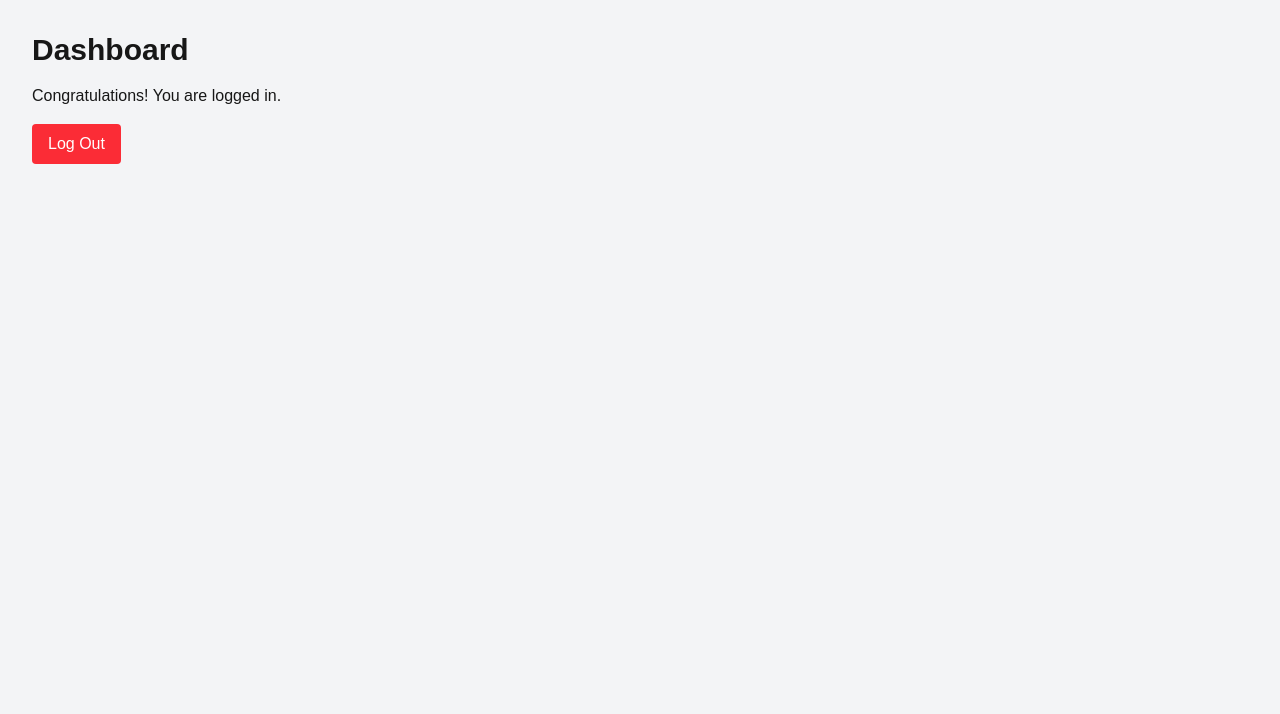
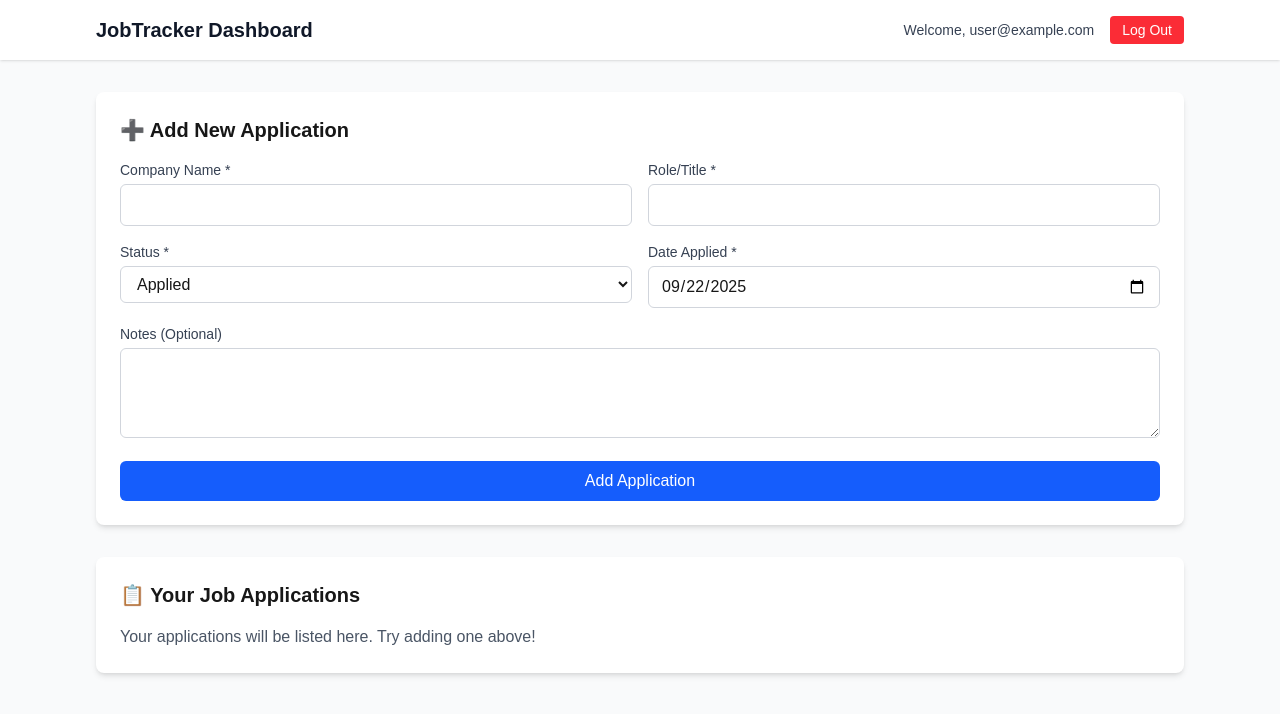
Before and after one commit to sunadi02/job-application-tracker, a Next.js app: page /dashboard in a window 1280 px wide. Shown: the top 714 px of the page. Built offline with nearby package versions, Linux system fonts and the light colour scheme; no server answers; sample sign-in values are in the browser's storage.

Commit message:
Initial commit

```diff
--- a/src/app/dashboard/page.tsx
+++ b/src/app/dashboard/page.tsx
@@ -1,21 +1,23 @@
-// src/app/dashboard/page.tsx
+
 'use client';
 
-import { useEffect } from 'react';
+import { useEffect, useState } from 'react';
 import { useRouter } from 'next/navigation';
 import { onAuthStateChanged, signOut } from 'firebase/auth';
-// Use the relative path for now to avoid any alias issues
-import { auth } from '../../lib/firebase';
+import { auth } from '@/lib/firebase';
+import AddApplicationForm from '@/components/AddApplicationForm';
 
 export default function Dashboard() {
   const router = useRouter();
+  const [userEmail, setUserEmail] = useState('');
 
   useEffect(() => {
     const unsubscribe = onAuthStateChanged(auth, (user) => {
       if (!user) {
         router.push('/login');
       } else {
-        console.log("User is logged in:", user.email);
+        console.log('User is logged in:', user.email);
+        setUserEmail(user.email || '');
       }
     });
     return () => unsubscribe();
@@ -30,17 +32,36 @@ export default function Dashboard() {
     }
   };
 
-  // SIMPLE UI FOR TESTING
   return (
-    <div className="min-h-screen bg-gray-100 p-8">
-      <h1 className="text-3xl font-bold mb-4">Dashboard</h1>
-      <p className="mb-4">Congratulations! You are logged in.</p>
-      <button
-        onClick={handleLogout}
-        className="bg-red-500 text-white px-4 py-2 rounded"
-      >
-        Log Out
-      </button>
+    <div className="min-h-screen bg-gray-50">
+      {/* Header */}
+      <header className="bg-white shadow-sm">
+        <div className="max-w-6xl mx-auto px-4 sm:px-6 lg:px-8 py-4 flex justify-between items-center">
+          <h1 className="text-xl font-semibold text-gray-900">JobTracker Dashboard</h1>
+          <div className="flex items-center space-x-4">
+            <p className="text-sm text-gray-700">Welcome, {userEmail}</p>
+            <button
+              onClick={handleLogout}
+              className="text-sm bg-red-500 hover:bg-red-600 text-white py-1 px-3 rounded"
+            >
+              Log Out
+            </button>
+          </div>
+        </div>
+      </header>
+
+      {/* Main Content */}
+      <main className="max-w-6xl mx-auto px-4 sm:px-6 lg:px-8 py-8">
+        {/* Add New Application Form */}
+        <AddApplicationForm />
+
+
+        <div className="bg-white p-6 rounded-lg shadow-md">
+          <h2 className="text-xl font-semibold mb-4">📋 Your Job Applications</h2>
+          <p className="text-gray-600">Your applications will be listed here. Try adding one above!</p>
+
+        </div>
+      </main>
     </div>
   );
 }
--- a/src/app/login/page.tsx
+++ b/src/app/login/page.tsx
@@ -1,4 +1,4 @@
-// src/app/login/page.tsx
+
 'use client';
 
 import { useState } from 'react';
@@ -20,15 +20,19 @@ export default function Login() {
     setError('');
 
     try {
-      // 1. Sign in the user with Firebase Auth
+
       const userCredential = await signInWithEmailAndPassword(auth, email, password);
       console.log('User logged in:', userCredential.user);
 
-      // 2. Redirect to the dashboard
+
       router.push('/dashboard');
-    } catch (error: any) {
+    } catch (error: unknown) {
       console.error('Error logging in:', error);
-      setError(error.message || 'Failed to sign in. Please check your credentials.');
+      if (error instanceof Error) {
+        setError(error.message);
+      } else {
+        setError('Failed to sign in. Please check your credentials.');
+      }
     } finally {
       setIsLoading(false);
     }
--- /dev/null
+++ b/src/components/AddApplicationForm.tsx
@@ -0,0 +1,145 @@
+// src/components/AddApplicationForm.tsx
+'use client';
+
+import { useState } from 'react';
+import { addDoc, collection } from 'firebase/firestore';
+import { db, auth } from '@/lib/firebase'; // Use your correct import path
+import { JobApplication } from '@/types'; // Use your correct import path
+
+export default function AddApplicationForm() {
+  const [company, setCompany] = useState('');
+  const [role, setRole] = useState('');
+  const [status, setStatus] = useState<JobApplication['status']>('Applied');
+  const [appliedDate, setAppliedDate] = useState(new Date().toISOString().split('T')[0]); // Default to today
+  const [note, setNote] = useState('');
+  const [isLoading, setIsLoading] = useState(false);
+
+  const handleSubmit = async (e: React.FormEvent) => {
+    e.preventDefault();
+    setIsLoading(true);
+
+    // Get the current user
+    const user = auth.currentUser;
+    if (!user) {
+      console.error('No user logged in!');
+      return;
+    }
+
+    // Create a new application object
+    const newApplication: Omit<JobApplication, 'id'> = {
+      company,
+      role,
+      status,
+      appliedDate,
+      note,
+      userId: user.uid, // The most important part: link to the user
+    };
+
+    try {
+      // Add a new document to the "applications" collection in Firestore
+      const docRef = await addDoc(collection(db, 'applications'), newApplication);
+      console.log('Document written with ID: ', docRef.id);
+
+      // Reset the form
+      setCompany('');
+      setRole('');
+      setStatus('Applied');
+      setNote('');
+      // Keep the date as today for quick adding another
+    } catch (error) {
+      console.error('Error adding document: ', error);
+    } finally {
+      setIsLoading(false);
+    }
+  };
+
+  return (
+    <div className="bg-white p-6 rounded-lg shadow-md mb-8">
+      <h2 className="text-xl font-semibold mb-4">➕ Add New Application</h2>
+      <form onSubmit={handleSubmit} className="space-y-4">
+        <div className="grid grid-cols-1 md:grid-cols-2 gap-4">
+          <div>
+            <label htmlFor="company" className="block text-sm font-medium text-gray-700 mb-1">
+              Company Name *
+            </label>
+            <input
+              type="text"
+              id="company"
+              value={company}
+              onChange={(e) => setCompany(e.target.value)}
+              required
+              className="w-full px-3 py-2 border border-gray-300 rounded-md focus:outline-none focus:ring-2 focus:ring-blue-500"
+            />
+          </div>
+          <div>
+            <label htmlFor="role" className="block text-sm font-medium text-gray-700 mb-1">
+              Role/Title *
+            </label>
+            <input
+              type="text"
+              id="role"
+              value={role}
+              onChange={(e) => setRole(e.target.value)}
+              required
+              className="w-full px-3 py-2 border border-gray-300 rounded-md focus:outline-none focus:ring-2 focus:ring-blue-500"
+            />
+          </div>
+        </div>
+
+        <div className="grid grid-cols-1 md:grid-cols-2 gap-4">
+          <div>
+            <label htmlFor="status" className="block text-sm font-medium text-gray-700 mb-1">
+              Status *
+            </label>
+            <select
+              id="status"
+              value={status}
+              onChange={(e) => setStatus(e.target.value as JobApplication['status'])}
+              required
+              className="w-full px-3 py-2 border border-gray-300 rounded-md focus:outline-none focus:ring-2 focus:ring-blue-500"
+            >
+              <option value="Applied">Applied</option>
+              <option value="Interview">Interview</option>
+              <option value="Rejected">Rejected</option>
+              <option value="Offer">Offer</option>
+            </select>
+          </div>
+          <div>
+            <label htmlFor="appliedDate" className="block text-sm font-medium text-gray-700 mb-1">
+              Date Applied *
+            </label>
+            <input
+              type="date"
+              id="appliedDate"
+              value={appliedDate}
+              onChange={(e) => setAppliedDate(e.target.value)}
+              required
+              className="w-full px-3 py-2 border border-gray-300 rounded-md focus:outline-none focus:ring-2 focus:ring-blue-500"
+            />
+          </div>
+        </div>
+
+        <div>
+          <label htmlFor="note" className="block text-sm font-medium text-gray-700 mb-1">
+            Notes (Optional)
+          </label>
+          <textarea
+            id="note"
+            rows={3}
+            value={note}
+            onChange={(e) => setNote(e.target.value)}
+            className="w-full px-3 py-2 border border-gray-300 rounded-md focus:outline-none focus:ring-2 focus:ring-blue-500"
+          />
+        </div>
+
+        <button
+          type="submit"
+          disabled={isLoading}
+          className="w-full bg-blue-600 text-white py-2 px-4 rounded-md hover:bg-blue-700 focus:outline-none focus:ring-2 focus:ring-blue-500 disabled:opacity-50"
+        >
+          {isLoading ? 'Adding...' : 'Add Application'}
+        </button>
+      </form>
+    </div>
+  );
+}
--- a/src/lib/firebase.ts
+++ b/src/lib/firebase.ts
@@ -1,4 +1,4 @@
-// src/lib/firebase.ts
+
 import { initializeApp } from 'firebase/app';
 import { getAuth } from 'firebase/auth';
 import { getFirestore } from 'firebase/firestore';
@@ -12,13 +12,11 @@ const firebaseConfig = {
   appId: process.env.NEXT_PUBLIC_FIREBASE_APP_ID
 };
 
-// Initialize Firebase
+
 const app = initializeApp(firebaseConfig);
 
-// Initialize Firebase Authentication and get a reference to the service
 export const auth = getAuth(app);
 
-// Initialize Cloud Firestore and get a reference to the service
 export const db = getFirestore(app);
 
 export default app;
--- /dev/null
+++ b/src/types/index.ts
@@ -0,0 +1,10 @@
+
+export interface JobApplication {
+  id?: string;
+  company: string;
+  role: string;
+  status: 'Applied' | 'Interview' | 'Rejected' | 'Offer';
+  appliedDate: string;
+  note?: string;
+  userId: string;
+}
```
Also changed, not shown: src/app/signup/page.tsx (+4 -4 lines).
